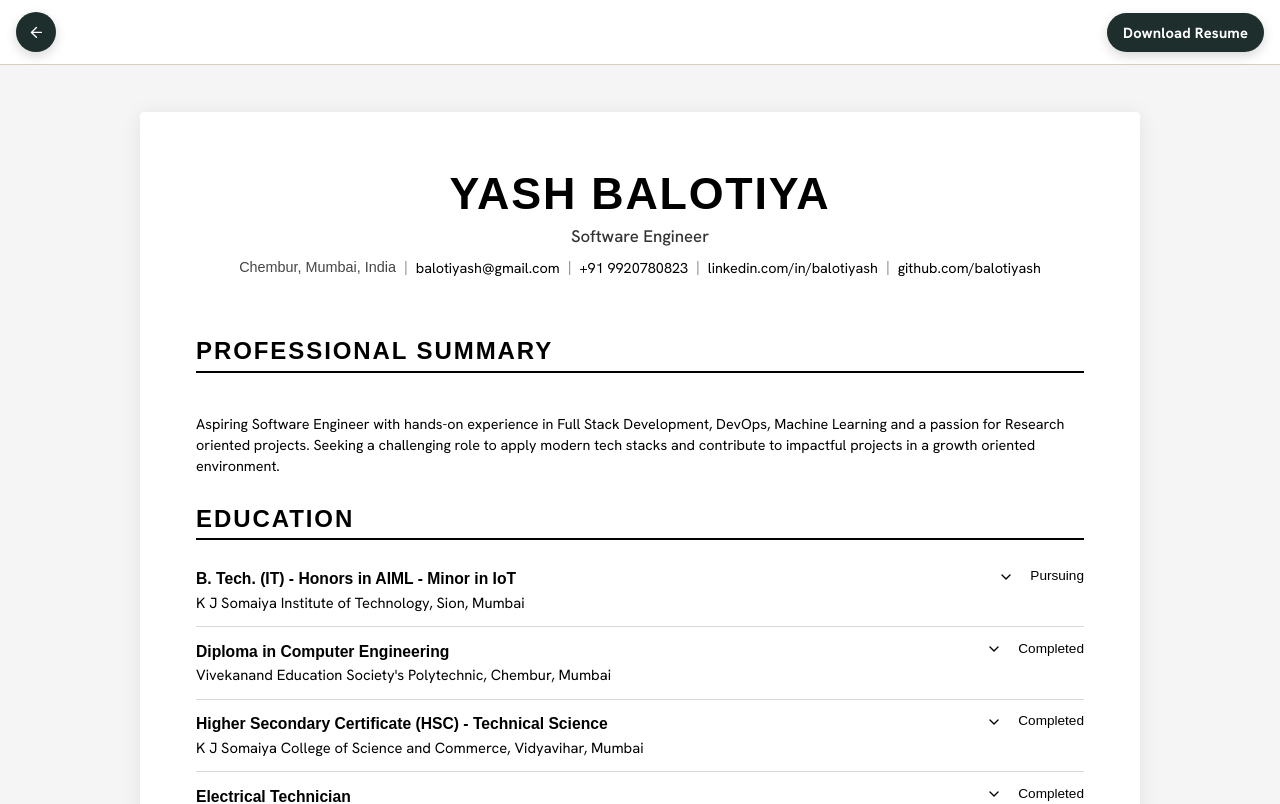
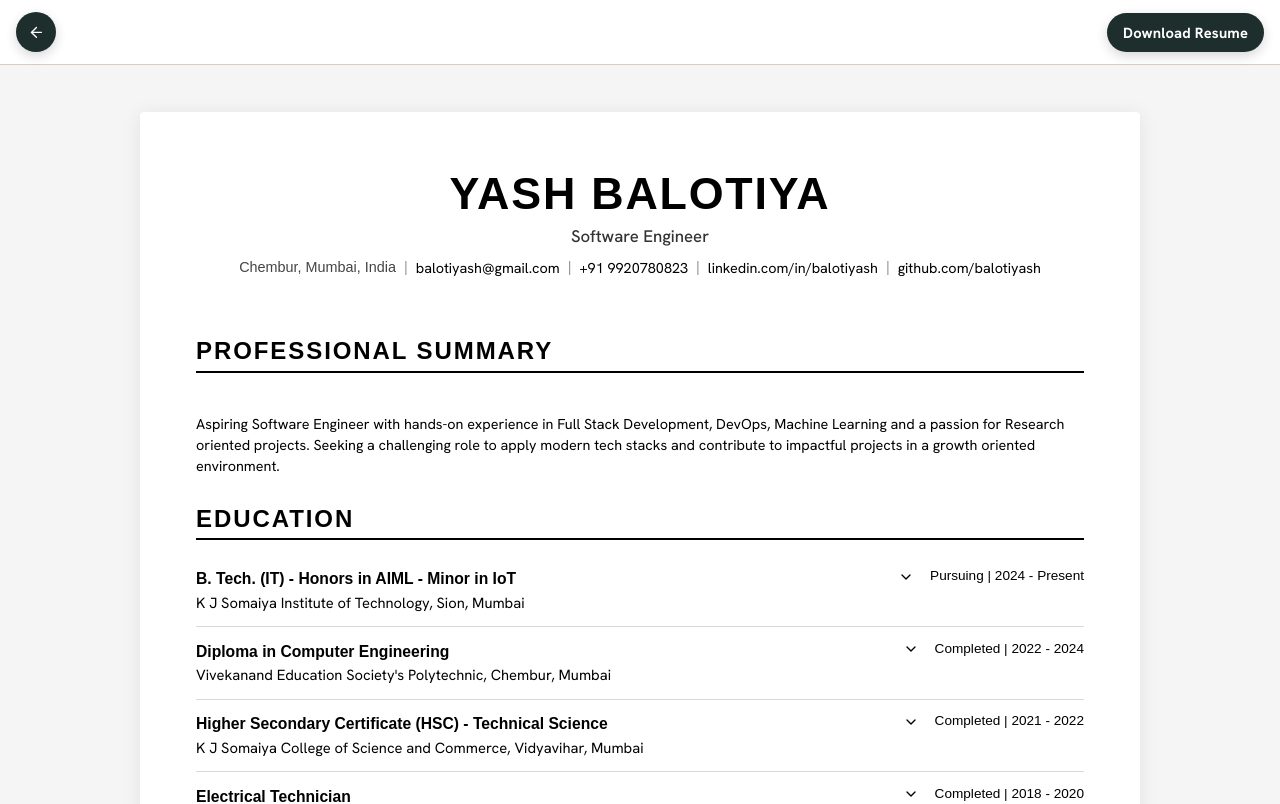
Before and after one commit to balotiyash/algodevopss-portfolio-next, a Next.js app: page /resume in a window 1280 px wide. Shown: the top 804 px of the page. Built offline with nearby package versions, Linux system fonts and the light colour scheme; a web font is replaced by a local one.

Commit message:
Resume Page changes

```diff
--- a/src/components/ResumePage/DynamicSection/MediaCard.module.css
+++ b/src/components/ResumePage/DynamicSection/MediaCard.module.css
@@ -1,9 +1,9 @@
 /**
  * File: src/components/ResumePage/DynamicSection/MediaCard.module.css
- * Author: Harshita Gawas
+ * Author: Harshita Gawas, Neha Balotia
  * Description: Media layout styles for images and file cards.
  * Created on: 29/03/2026
- * Last Modified: 29/03/2026
+ * Last Modified: 21/05/2026
  */
 
 /* Purpose: Styles media presentation, including image previews and link cards, with responsive grid behavior. */
@@ -21,8 +21,8 @@
 /* Image styling */
 .image {
   width: 400px;
-  height: 300px;
-  object-fit: cover;
+  /* height: 300px; */
+  /* object-fit: cover; */
   border: 1px solid #d0d0d0;
   border-radius: 4px;
   background: #fff;
--- a/src/components/ResumePage/DynamicSection/helpers.ts
+++ b/src/components/ResumePage/DynamicSection/helpers.ts
@@ -1,9 +1,9 @@
 /**
  * File: src/components/ResumePage/DynamicSection/helpers.ts
- * Author: Harshita Gawas
+ * Author: Harshita Gawas, Neha Balotia
  * Description: Dynamic section component helpers for the Resume page.
  * Created on: 20/03/2026
- * Last Modified: 29/03/2026
+ * Last Modified: 21/05/2026
  */
 
 const HEADER_TITLE_KEYS = ["title", "degree", "role", "name"] as const;
@@ -58,15 +58,33 @@ export const getHeaderValues = (item: Record<string, unknown>) => {
   const location = getString(item.location);
 
   const subtitle = [organization, location].filter(Boolean).join(", ") || null;
+  // const timeline = getFirstString(item, META_KEYS);
+  // const from = getString(item.from);
+  // const to = getString(item.to);
+  // const range = from || to ? [from, to].filter(Boolean).join(" - ") : null;
+
+  // return {
+  //   mainTitle,
+  //   subtitle,
+  //   meta: timeline || range,
+  // };
+
   const timeline = getFirstString(item, META_KEYS);
   const from = getString(item.from);
   const to = getString(item.to);
-  const range = from || to ? [from, to].filter(Boolean).join(" - ") : null;
+
+  const range =
+    from || to
+      ? `${from ?? ""} - ${to ?? (timeline === "Pursuing" ? "Present" : "")}`
+      : null;
+
+  const meta =
+    timeline && range ? `${timeline} | ${range}` : timeline || range;
 
   return {
     mainTitle,
     subtitle,
-    meta: timeline || range,
+    meta,
   };
 };
 
--- a/src/components/SideIcons/SideIcons.tsx
+++ b/src/components/SideIcons/SideIcons.tsx
@@ -3,8 +3,9 @@
  * Author: Harshita Gawas, Neha Balotia
  * Description: Side icons compoenent of the Portfolio application.
  * Created on: 19/03/2026
- * Last Modified: 20/05/2026
+ * Last Modified: 21/05/2026
  */
+
 "use client";
 
 import React, { useState, useEffect } from "react";
@@ -52,29 +53,6 @@ export const SideIcons: React.FC = () => {
   }, []);
 
   /* Track active section based on viewport visibility */
-  // useEffect(() => {
-  //   const observer = new IntersectionObserver(
-  //     (entries) => {
-  //       entries.forEach((entry) => {
-  //         if (entry.isIntersecting) {
-  //           setActiveId(entry.target.id);
-  //         }
-  //       });
-  //     },
-  //     {
-  //       threshold: 0.2,
-  //       rootMargin: "0px 0px -60% 0px",
-  //     },
-  //   );
-
-  //   sections.forEach((section) => {
-  //     const el = document.getElementById(section.id);
-  //     if (el) observer.observe(el);
-  //   });
-
-  //   return () => observer.disconnect();
-  // }, []);
-
   useEffect(() => {
     const handleScroll = () => {
       const scrollPosition = window.scrollY + window.innerHeight / 2;
@@ -109,7 +87,7 @@ export const SideIcons: React.FC = () => {
 
   /* Smooth-scroll to section on click */
   const handleClick = (id: string) => {
-    setActiveId(id);
+    // setActiveId(id);
     const el = document.getElementById(id);
     if (el) {
       el.scrollIntoView({ behavior: "smooth", block: "start" });
--- a/src/data/ResumeData/education.ts
+++ b/src/data/ResumeData/education.ts
@@ -47,7 +47,7 @@ export const education: ResumeEducation[] = [
         // certificate: "/Portfolio.pdf",
       },
       {
-        label: "4th Semester",
+        label: "5th Semester",
         score: "9.64 SGPI",
         // certificate: "/Portfolio.pdf",
       },
```
